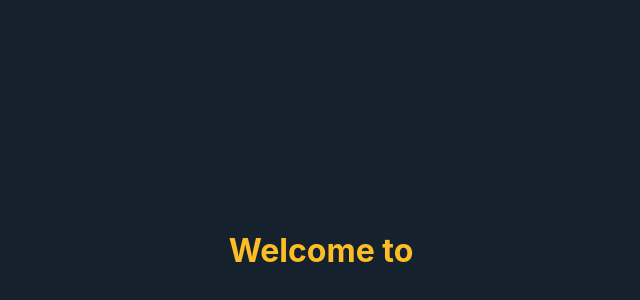
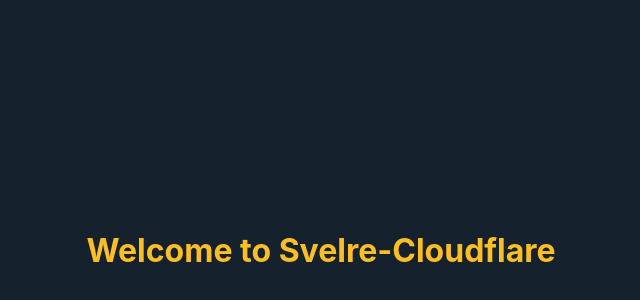
Before and after one commit to RustPanda/svelte-cloudflare, a SvelteKit app: page / in a window 1280 px wide. Shown: the part 150-450 px from the top of the page, without its empty margins (319-959 px from the left). Built offline with nearby package versions, Linux system fonts and the light colour scheme.

Commit message:
Fix wrapping

```diff
--- a/src/routes/+page.svelte
+++ b/src/routes/+page.svelte
@@ -1,4 +1,4 @@
-<h1>Welcome to </h1>
+<h1>Welcome to Svelre-Cloudflare</h1>
 
 <style>
     main {
@@ -14,7 +14,7 @@
       border-radius: 2px;
     }
 
-    p{
+    h1{
         white-space: nowrap;
     }
 
```
